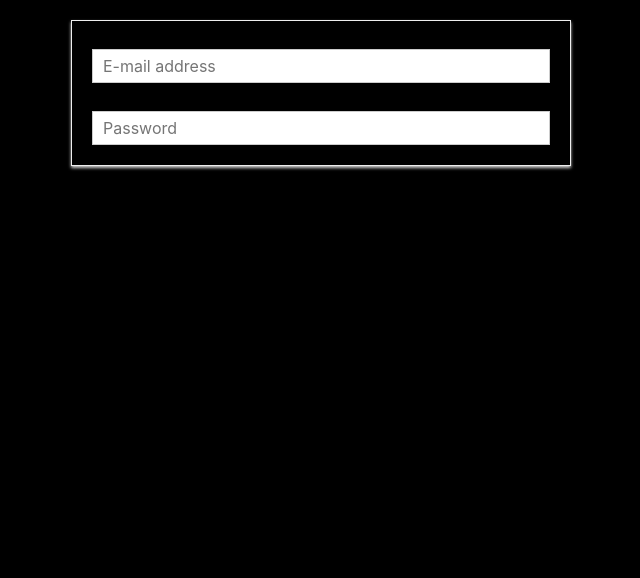
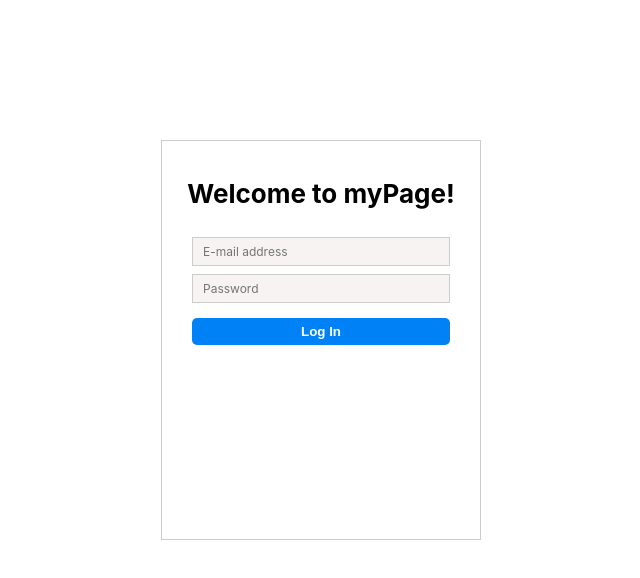
Before and after one commit to rbettN/myPage, a React (Create React App) app: page / in a window 1280 px wide. Shown: the top 578 px of the page, without its empty margins (319-959 px from the left). Built offline with nearby package versions, Linux system fonts and the light colour scheme.

Commit message:
Setting up a new Login page for Users and Guests

```diff
--- a/src/Components/Auth/Auth.js
+++ b/src/Components/Auth/Auth.js
@@ -4,7 +4,9 @@
  */
 
 import React, { Component } from 'react';
+import Welcome from '../UI/Welcome/Welcome';
 import Input from '../UI/Input/Input';
+import LoginButton from '../UI/Buttons/LoginButton/LoginButtons';
 import { updateObject, checkValidation } from '../../Utility/Utility';
 import classes from './Auth.module.css';
 
@@ -75,10 +77,14 @@ class Auth extends Component {
         ));
 
         return (
-            <div className={classes.Auth}>
-                <form>
-                    {form}
-                </form>
+            <div className={classes.AuthContainer}>
+                <div className={classes.Auth}>
+                    <form>
+                        <Welcome/>
+                        {form}
+                        <LoginButton/>
+                    </form>
+                </div>
             </div>
         );
     }
--- a/src/Components/Auth/Auth.module.css
+++ b/src/Components/Auth/Auth.module.css
@@ -1,16 +1,33 @@
+.AuthContainer {
+    height: 85vh;
+    display: flex;
+    justify-content: center;
+    align-items: center;
+}
+
 .Auth {
-    margin: 20px auto;
-    width: 80%;
+    height: 400px;
+    width: 320px;
+    text-align: center;
+    border: 1px solid rgb(207, 203, 203);
+    box-sizing: border-box;
+    padding: 10px 0px;
+    background-color:white;
+}
+
+.Form {
+    padding: 20px;
+}
+
+/* .Auth {
+    height: 290px;
+    width: 320px;
+    top: 50%;
+    left: 50%;
     text-align: center;
     box-shadow: 0 2px 3px #ccc;
     border: 1px solid #eee;
-    padding: 10px;
+    padding: 20px;
     box-sizing: border-box;
     background-color: black;
-}
-
-@media (min-width: 600px) {
-    .Auth {
-        width: 500px;
-    }
-}
+} */
--- a/src/Components/Image/Image.css
+++ b/src/Components/Image/Image.css
@@ -1,4 +1,3 @@
-
 .Image {
     width: 50%;
     margin-top: 25px;
--- /dev/null
+++ b/src/Components/UI/Buttons/LoginButton/LoginButton.module.css
@@ -0,0 +1,11 @@
+.LoginButton {
+    background-color: rgb(0, 130, 246);
+    color: rgba(var(--eca,255,255,255),1);
+    border-radius: 5px;
+    border-width: 0px;
+    border-color: none;
+    cursor: pointer;
+    font-weight: bold;
+    padding: 6px 109px;
+    margin-top: 15px;
+}
--- /dev/null
+++ b/src/Components/UI/Buttons/LoginButton/LoginButtons.js
@@ -0,0 +1,15 @@
+/**
+ * This LoginButton component is used in the Login page.
+ * This component is imported in the Auth component.
+ **/
+
+import React from 'react';
+import classes from './LoginButton.module.css';
+
+const button = (props) => (
+    <button
+        className={[classes.LoginButton, classes[props.buttonStatus]].join(' ')}
+        onClick={props.clicked}>Log In</button>
+);
+
+export default button;
--- a/src/Components/UI/Input/Input.module.css
+++ b/src/Components/UI/Input/Input.module.css
@@ -1,6 +1,6 @@
 .Input {
     width: 100%;
-    padding: 10px;
+    padding: 0px 30px;
     box-sizing: border-box;
 }
 
@@ -14,18 +14,13 @@
     width: 100%;
     outline: none;
     border: 1px solid #ccc;
-    background-color: white;
+    background-color: rgb(247, 243, 243);
     font: inherit;
+    font-size: 12px;
     padding: 6px 10px;
     box-sizing: border-box;
 }
 
 .InputElement:focus{
     outline: none;
-    background-color: #ccc;
 }
-
-.Invalid {
-    border: 1px solid red;
-    background-color: #FDA49A;
-}
--- /dev/null
+++ b/src/Components/UI/Welcome/Welcome.js
@@ -0,0 +1,15 @@
+/**
+ * This is the Welcome sign component of the myPage application.
+ * This component is imported in the Auth component.
+ **/
+
+ import React from 'react';
+ import classes from './Welcome.module.css';
+
+ const welcome = (props) => (
+     <div>
+         <h1 className={classes.Welcome}>Welcome to myPage!</h1>
+     </div>
+ );
+
+ export default welcome;
--- /dev/null
+++ b/src/Components/UI/Welcome/Welcome.module.css
@@ -0,0 +1,7 @@
+.Welcome {
+    padding: 10px 10px;
+    color: black;
+    font-family: apple-system,BlinkMacSystemFont,"Segoe UI",Roboto,Helvetica,Arial,sans-serif;
+    font-size: 26px;
+    text-align: center;
+}
--- a/src/index.css
+++ b/src/index.css
@@ -5,7 +5,7 @@ body {
     sans-serif;
   -webkit-font-smoothing: antialiased;
   -moz-osx-font-smoothing: grayscale;
-  background-color: black;
+  background-color: white;
 }
 
 code {
```
